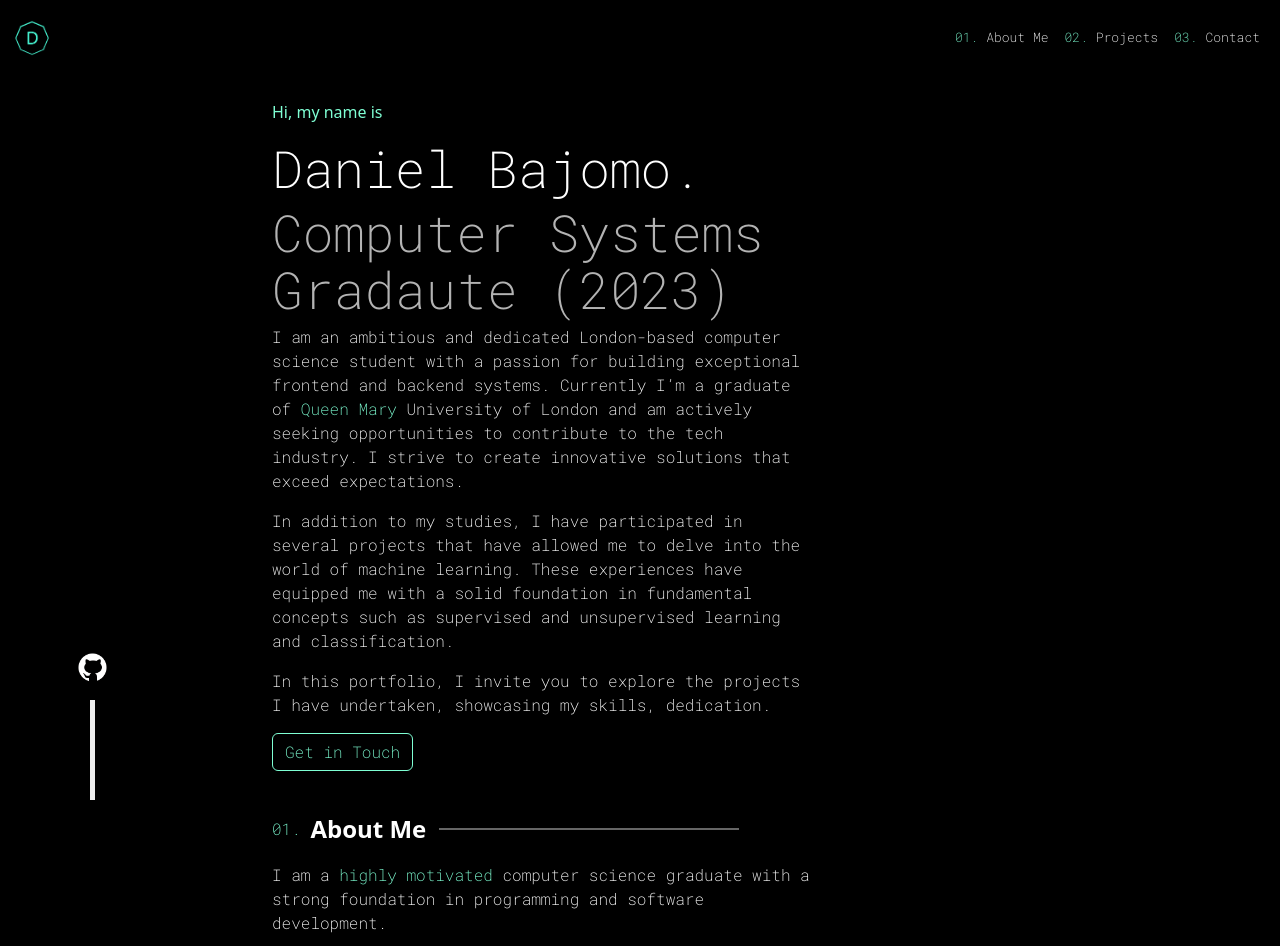
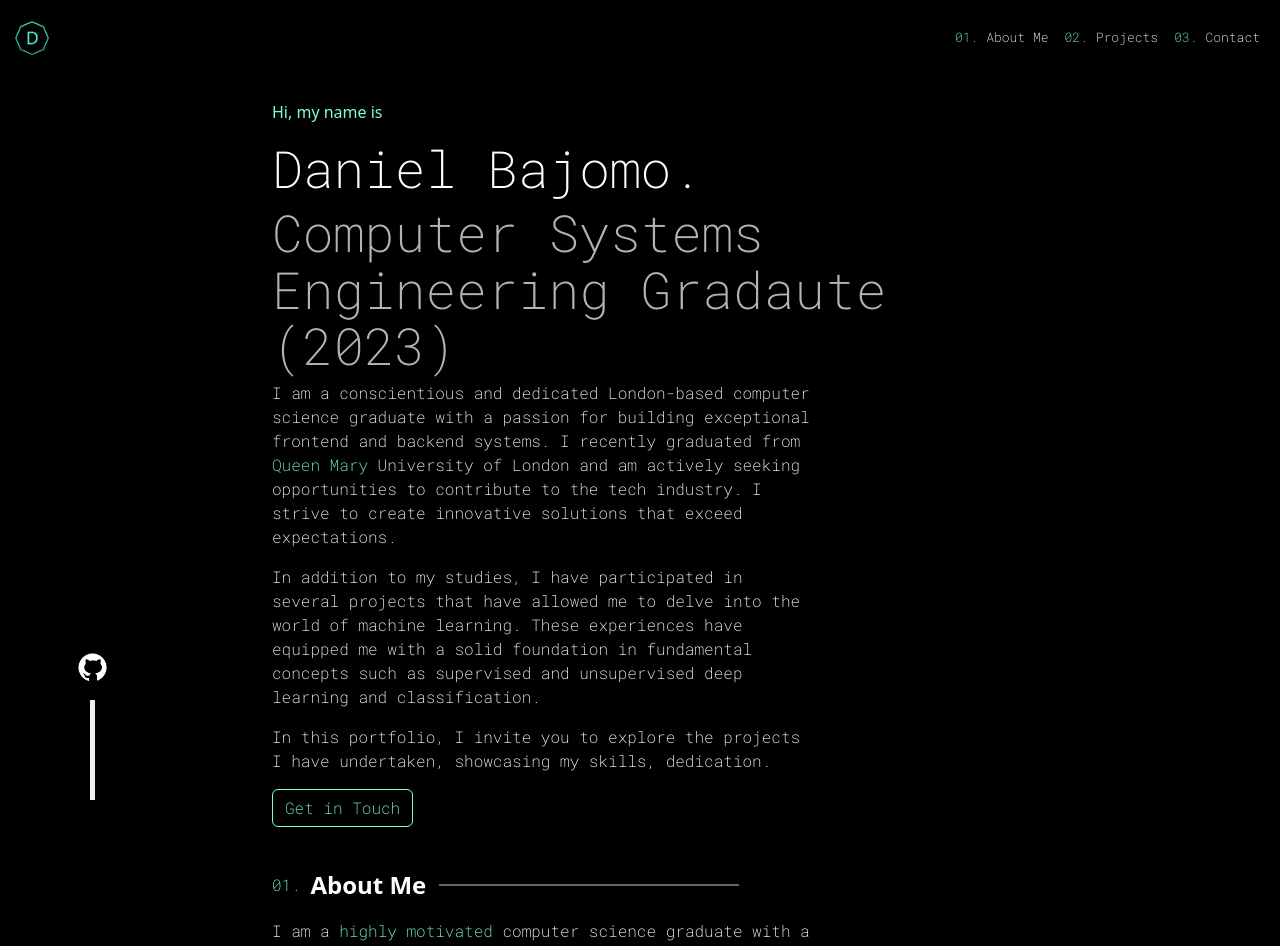
Before and after one commit to SlipperyyIce/portfolio, a Vue app: page / in a window 1280 px wide. Shown: the top 946 px of the page. Built offline with nearby package versions, Linux system fonts and the light colour scheme; the HTML template or start-up script is replaced by a standard one.

Commit message:
Update Text

```diff
--- a/src/components/Main.vue
+++ b/src/components/Main.vue
@@ -9,9 +9,9 @@ import { defineComponent } from 'vue'
     <div class="text-white text-start">
     <p class="aquamarine">Hi, my name is</p>
     <h1 class="roboto">Daniel Bajomo.</h1>
-    <h1 class="roboto" style="opacity: 70%;">Computer Systems Gradaute (2023)</h1>
-    <p class="roboto" style="max-width: 540px;" >I am an ambitious and dedicated London-based computer science student with a passion for building exceptional frontend and backend systems. Currently I’m a graduate of <span class="aquamarine">Queen Mary</span> University of London and am actively seeking opportunities to contribute to the tech industry. I strive to create innovative solutions that exceed expectations. </p>
-    <p class="roboto" style="max-width: 540px;" >In addition to my studies, I have participated in several projects that have allowed me to delve into the world of machine learning. These experiences have equipped me with a solid foundation in fundamental concepts such as supervised and unsupervised learning and classification.</p>
+    <h1 class="roboto" style="opacity: 70%;">Computer Systems Engineering Gradaute (2023)</h1>
+    <p class="roboto" style="max-width: 540px;" >I am a conscientious and dedicated London-based computer science graduate with a passion for building exceptional frontend and backend systems. I recently graduated from <span class="aquamarine">Queen Mary</span> University of London and am actively seeking opportunities to contribute to the tech industry. I strive to create innovative solutions that exceed expectations.</p>
+    <p class="roboto" style="max-width: 540px;" >In addition to my studies, I have participated in several projects that have allowed me to delve into the world of machine learning. These experiences have equipped me with a solid foundation in fundamental concepts such as supervised and unsupervised deep learning and classification.</p>
     <p class="roboto" style="max-width: 540px;" >In this portfolio, I invite you to explore the projects I have undertaken, showcasing my skills, dedication.</p>
     <button type="button" class="btn btn-outline-success roboto" onclick="document.getElementById('contact').scrollIntoView({ behavior: 'smooth' })">Get in Touch  </button>
     </div>
@@ -24,7 +24,7 @@ import { defineComponent } from 'vue'
         <div style="width: 300px; border: 1px solid white; margin-bottom: 1rem; opacity: 40%;"></div>
       </div>
       <div>
-      <p class="white roboto" style="max-width: 540px;">I am a <span class="aquamarine" style="opacity: 100%!important;">highly motivated</span> computer science graduate with a strong foundation in programming and software development.</p>
+      <p class="white roboto" style="max-width: 540px;">I am a <span class="aquamarine" style="opacity: 100%!important;">highly motivated</span> computer science graduate with a strong foundation in programming and software engineering.</p>
       <p class="white roboto" style="max-width: 540px;"> I have experience in full-stack web development, database management, and system design. Passionate about technology, I actively seek out opportunities to stay updated with the latest advancements in the field. With excellent problem-solving skills and a drive for excellence, I am eager to contribute my expertise to a dynamic and innovative company. Let's create groundbreaking solutions together!</p>
       </div>
     </div>
```
Also changed, not shown: 1 other file (tests, documents, lock files or other folders).
